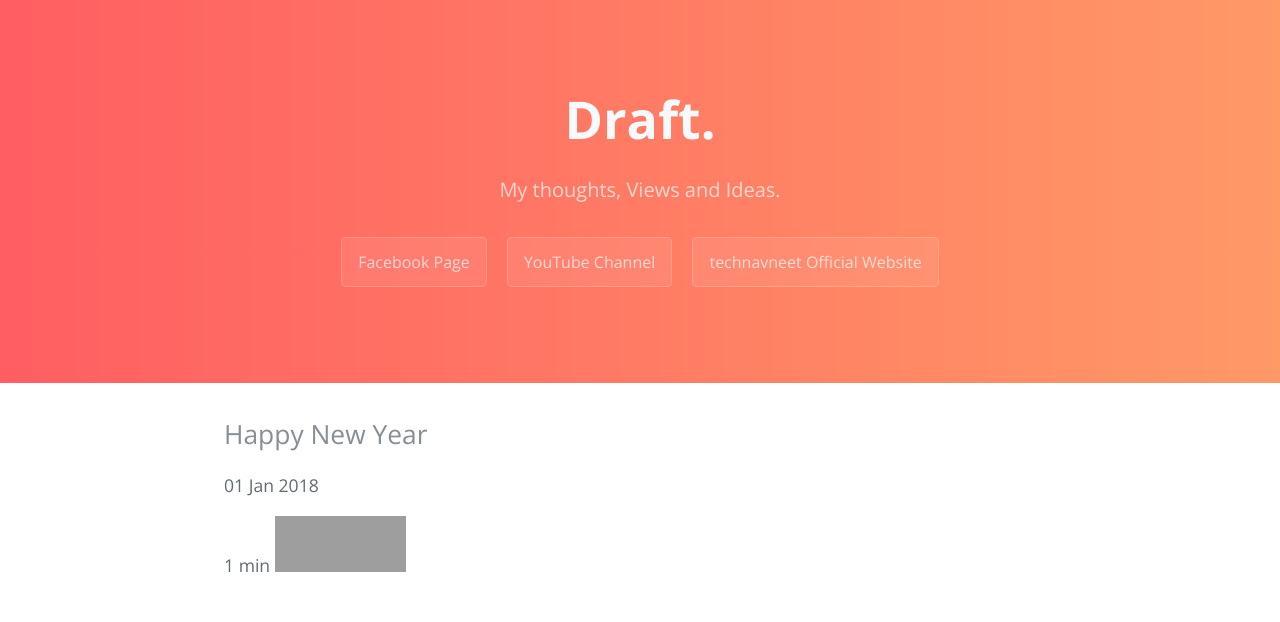
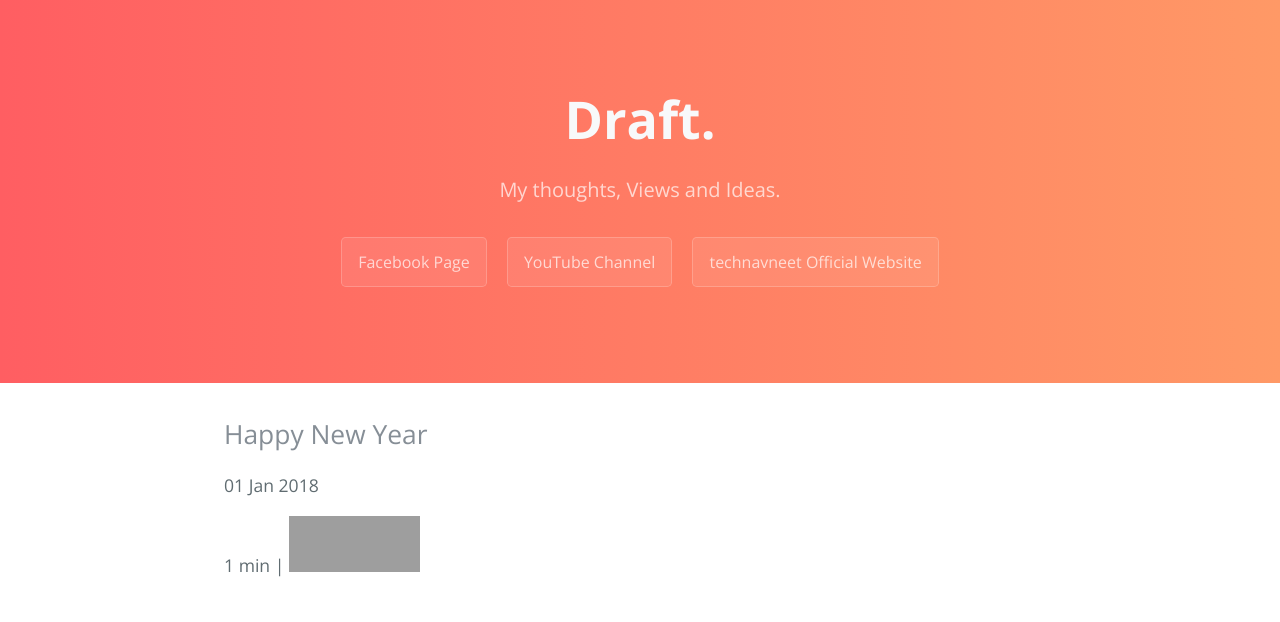
Before and after one commit to Navneet-Suresh/Navneet-Suresh.github.io, a Jekyll site: the page built from _posts/2018-01-01-Happy-New-Year.md, in a window 1280 px wide. Shown: the top 622 px of the page. Built offline with Jekyll 4.4.1, drawn with Linux system fonts in a browser that asks for light colours; nearby versions of some CDN libraries; comment, search, counter and statistics services are not loaded; grey boxes are pictures that could not be loaded.

Commit message:
Update feedly link again

```diff
--- a/_layouts/post.html
+++ b/_layouts/post.html
@@ -3,8 +3,7 @@ layout: default
 comments: true
 ---
 <h2>{{ page.title }}</h2>
-<p class="meta">{{ page.date | date_to_string }}</p> {% include read_time.html %}
-<a href='http://cloud.feedly.com/#subscription%2Ffeed%2Fhttp%3A%2F%2Fhttps%3A%2F%2Fwww.ddraffft.in%2Fatom.xml'  target='blank'><img id='feedlyFollow' src='http://s3.feedly.com/img/follows/feedly-follow-rectangle-flat-big_2x.png' alt='follow us in feedly' width='131' height='56'></a>
+<p class="meta">{{ page.date | date_to_string }}</p> {% include read_time.html %} | <a href='http://cloud.feedly.com/#subscription%2Ffeed%2Fhttp%3A%2F%2Fhttps%3A%2F%2Fwww.ddraffft.in%2Fatom.xml'  target='blank'><img id='feedlyFollow' src='http://s3.feedly.com/img/follows/feedly-follow-rectangle-flat-big_2x.png' alt='follow us in feedly' width='131' height='56'></a> </br>
 {{ content }}
 
 {% if page.comments %}
```
